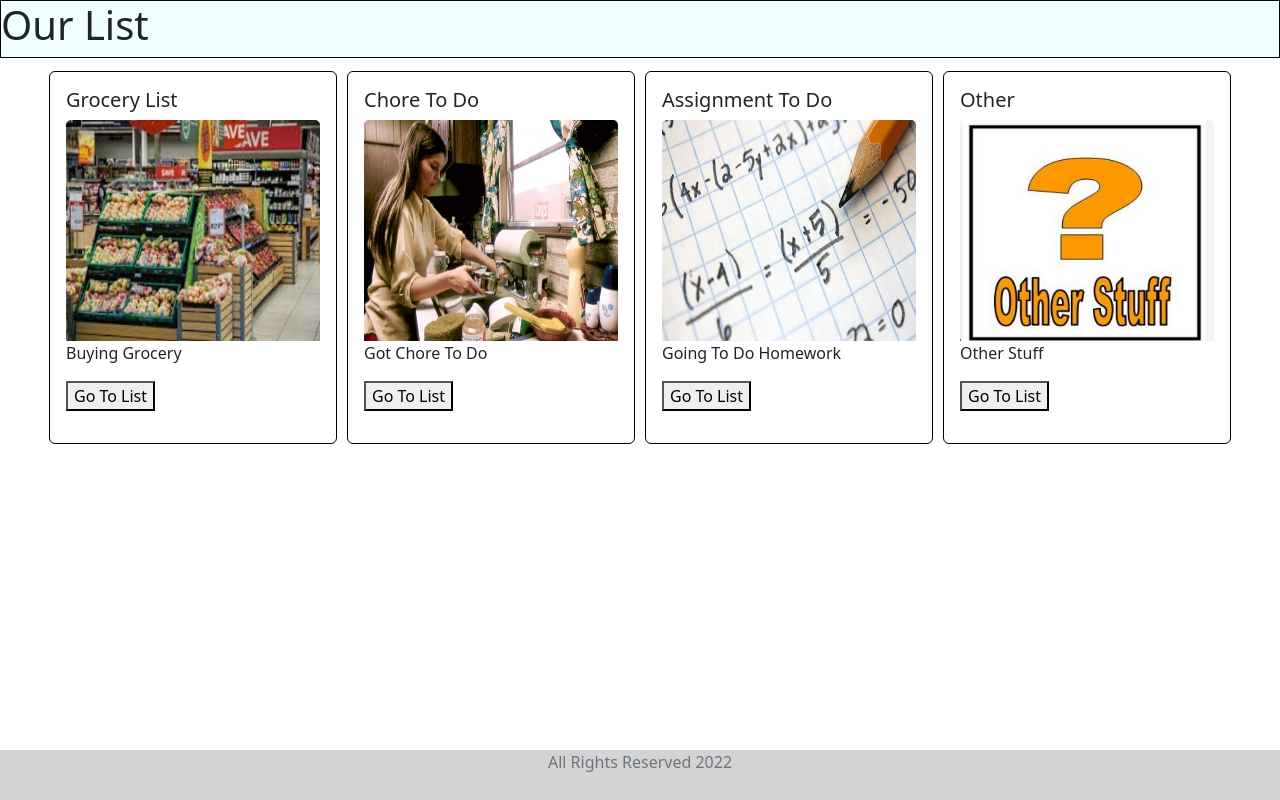
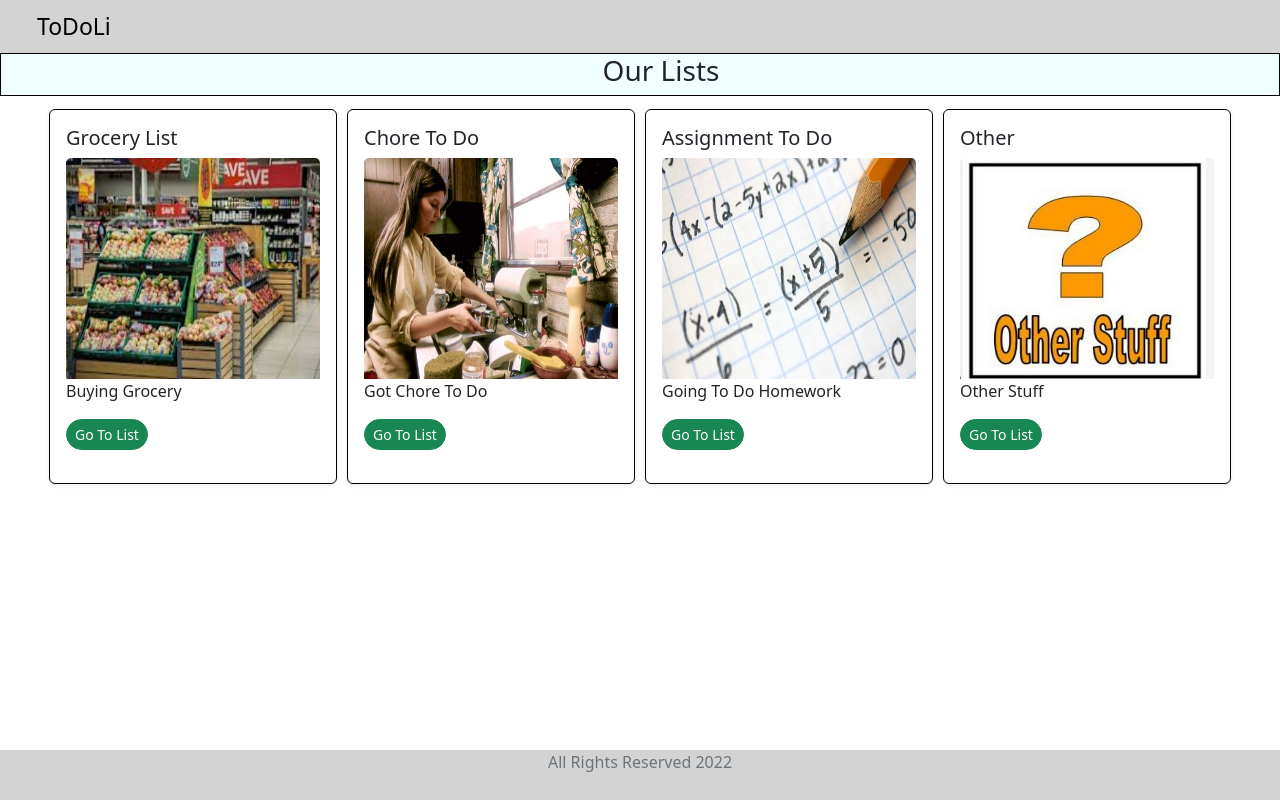
Before and after one commit to rmsevilla/todoli, a React (Create React App) app in the folder todoli/: page / in a window 1280 px wide. Built offline with nearby package versions, Linux system fonts and the light colour scheme.

Commit message:
More adjustments to UI for CreateList component

```diff
--- a/todoli/src/component/CreateList/Card.js
+++ b/todoli/src/component/CreateList/Card.js
@@ -11,12 +11,12 @@ function OurCard(props) {
   }
 
   return (
-    <Card style={{width:"18rem",border:"solid 1px black"}}>
+    <Card className= "shadow-sm mb-5 bg-body rounded" style={{width:"18rem",border:"solid 1px black", }}>
       <Card.Body>
         <Card.Title>{props.title}</Card.Title>
         <Card.Img variant="top" src={props.image} style={{height:"65%"}}/>
         <Card.Text>{props.text}</Card.Text>
-        <button onClick={navigateToList}>
+        <button className="btn btn-success btn-sm rounded-pill" onClick={navigateToList}>
           Go To List
         </button>
       </Card.Body>
--- a/todoli/src/component/CreateList/CreateList.js
+++ b/todoli/src/component/CreateList/CreateList.js
@@ -6,10 +6,12 @@ import chore from '../../image/chore.jpg';
 import homework from '../../image/assignment.jpg';
 import other from '../../image/other.jpg';
 import CreateListFooter from './CreateListFooter';
+import ListContentHeader from '../ListContent/ListContentHeader';
 
 function CreateList(){
     return(
         <div>
+            <ListContentHeader></ListContentHeader>
             <CreateListHeader></CreateListHeader>
             <div className='card-list-container'>
                 <OurCard category = "Grocery" title="Grocery List" text="Buying Grocery" image = {grocery}></OurCard>
--- a/todoli/src/component/CreateList/CreateListHeader.css
+++ b/todoli/src/component/CreateList/CreateListHeader.css
@@ -4,4 +4,5 @@
     justify-content: space-between;
     align-items: center;
     background-color: azure;
+    padding-left: 47%;
 }
--- a/todoli/src/component/CreateList/CreateListHeader.js
+++ b/todoli/src/component/CreateList/CreateListHeader.js
@@ -3,7 +3,7 @@ function CreateListHeader(){
 
     return(
         <div className = "top">
-            <h1>Our List</h1>
+            <h3>Our Lists</h3>
         </div>
     )
 }
```
